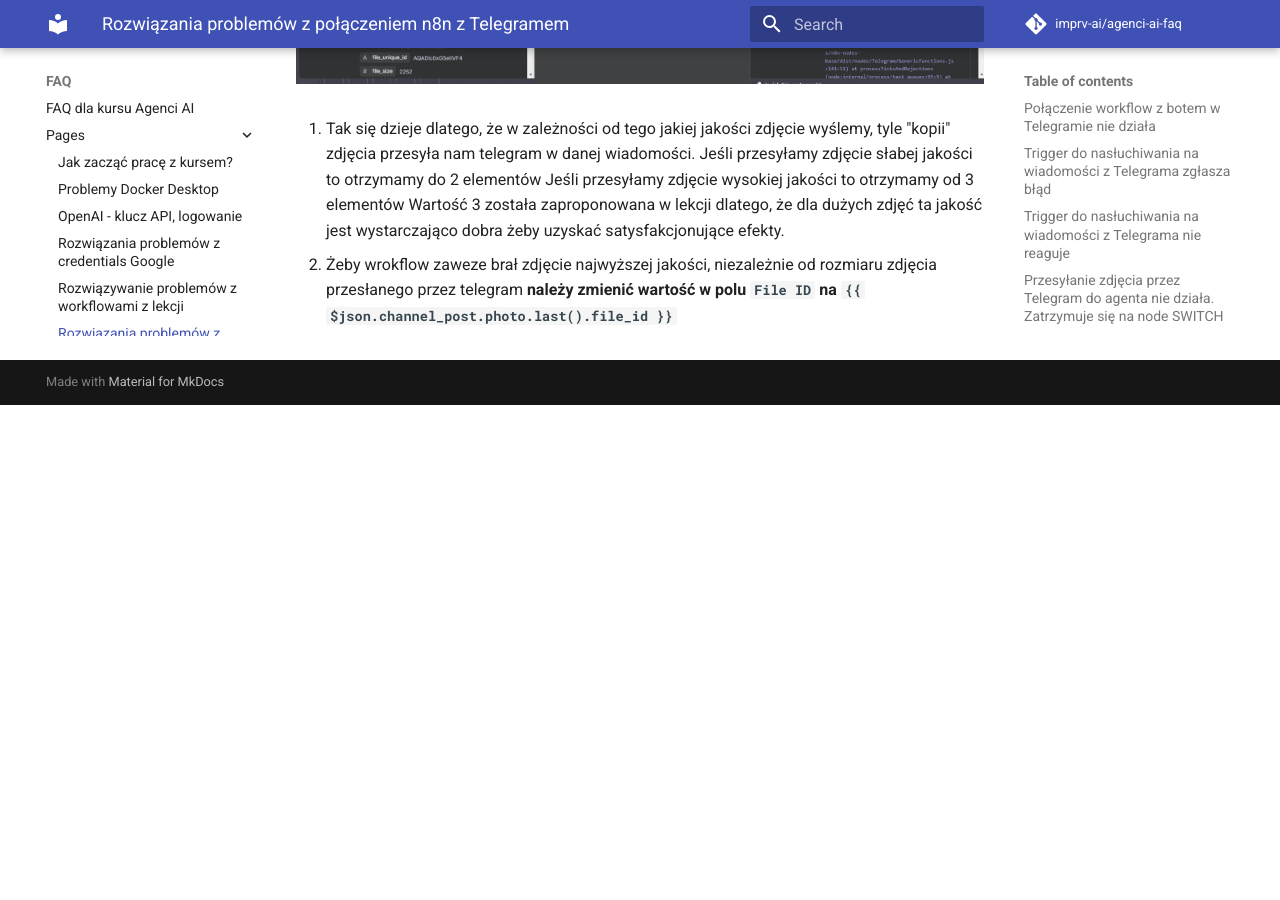
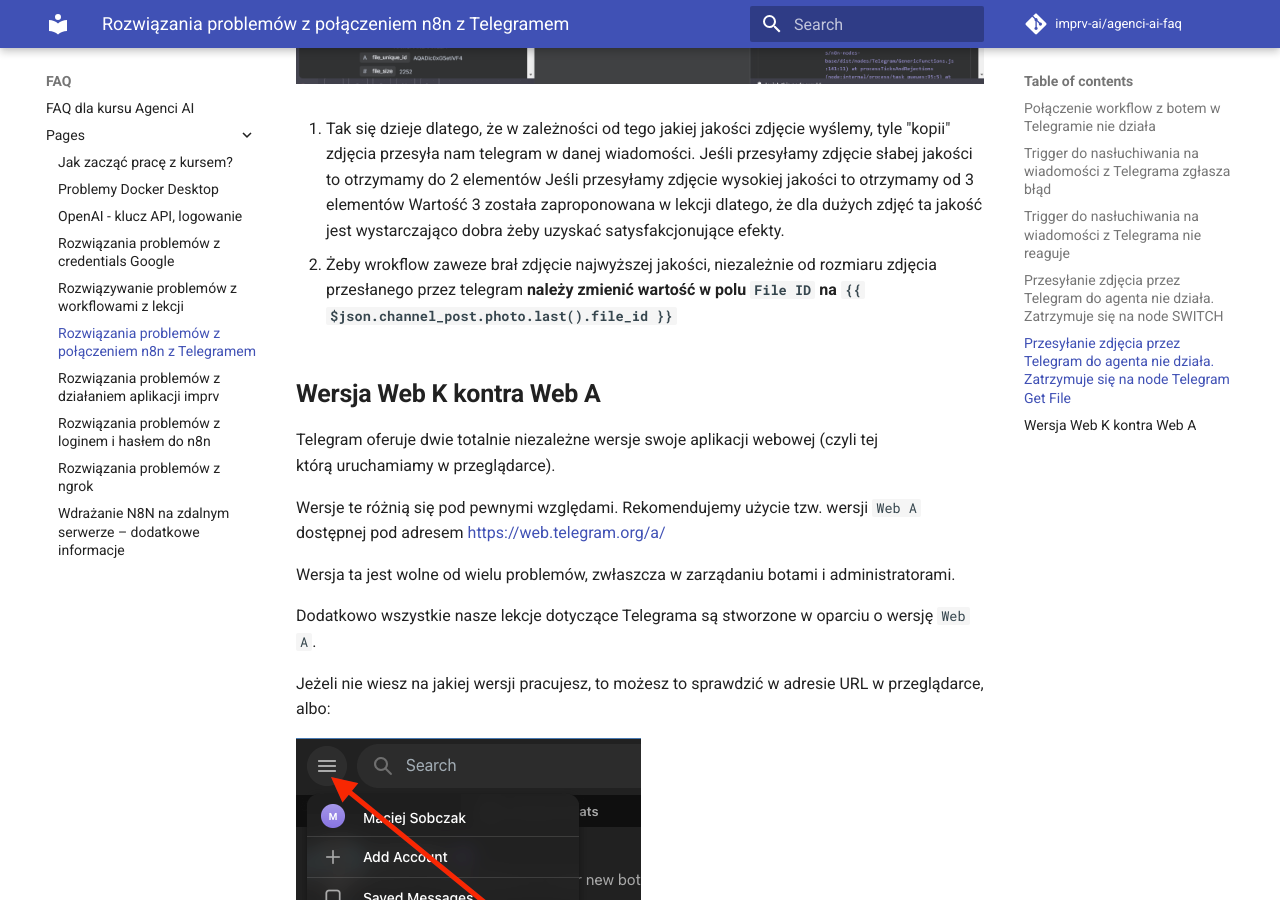
Before and after one commit to imprv-ai/agenci-ai-faq, an MkDocs documentation site: the page built from docs/pages/06_telegram_problems.md, in a window 1280 px wide and 900 px high, scrolled down 6124 px. Built offline with MkDocs 1.6.1 and Material for MkDocs 9.7.7, drawn with Linux system fonts in a browser that asks for light colours; comment, search, counter and statistics services are not loaded; before the commit the page ends 6529 px from its top, so only the background shows below that.

Commit message:
feat: add telegram web a vs web k article

```diff
--- a/docs/pages/06_telegram_problems.md
+++ b/docs/pages/06_telegram_problems.md
@@ -63,3 +63,17 @@
 
 1. Żeby wrokflow zaweze brał zdjęcie najwyższej jakości, niezależnie od rozmiaru zdjęcia przesłanego przez telegram
 **należy zmienić wartość w polu `File ID` na `{{ $json.channel_post.photo.last().file_id }}`**
+
+## **Wersja Web K kontra Web A**
+
+Telegram oferuje dwie totalnie niezależne wersje swoje aplikacji webowej (czyli tej którą uruchamiamy w przeglądarce).
+
+Wersje te różnią się pod pewnymi względami. Rekomendujemy użycie tzw. wersji `Web A` dostępnej pod adresem [https://web.telegram.org/a/](https://web.telegram.org/a/)
+
+Wersja ta jest wolne od wielu problemów, zwłaszcza w zarządaniu botami i administratorami.
+
+Dodatkowo wszystkie nasze lekcje dotyczące Telegrama są stworzone w oparciu o wersję `Web A`.
+
+Jeżeli nie wiesz na jakiej wersji pracujesz, to możesz to sprawdzić w adresie URL w przeglądarce, albo:
+
+![](assets/problems__telegram__wersja_web_a.png)
```
Also changed, not shown: docs/pages/assets/problems__telegram__wersja_web_a.png (added).
